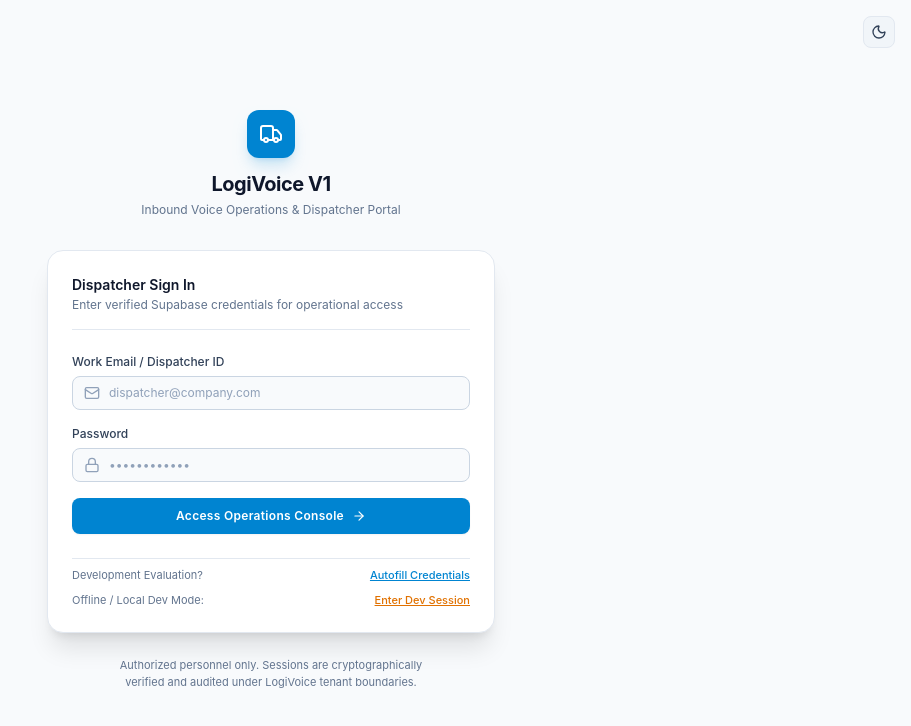
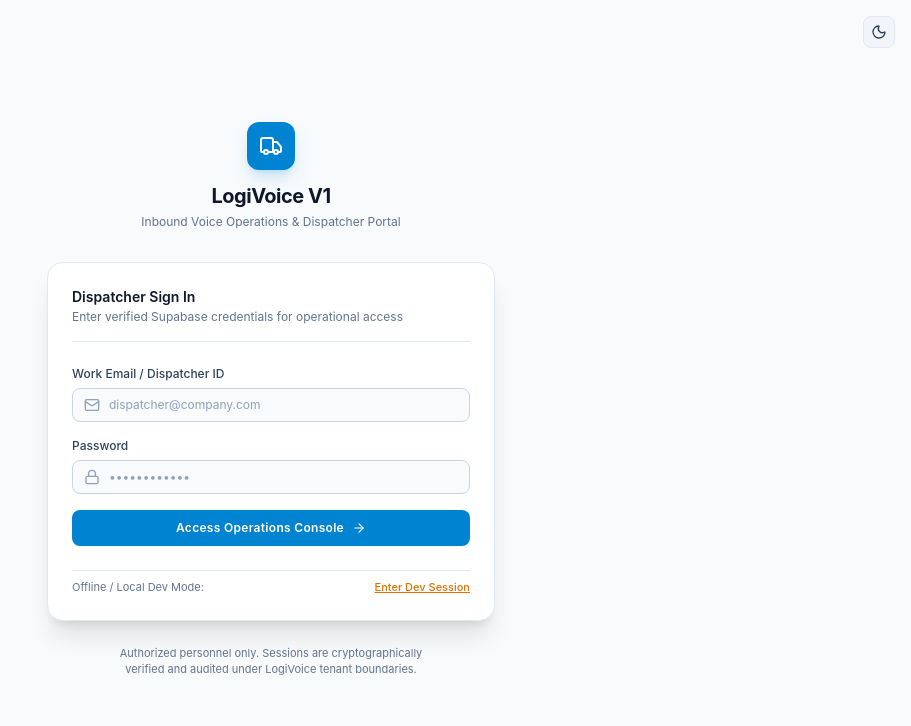
Before and after one commit to raja9693bth/logivoice-v1, a Next.js app: page /login in a window 1280 px wide. Shown: the top 726 px of the page, without its empty margins (369-1280 px from the left). Built offline with nearby package versions, Linux system fonts and the light colour scheme; no server answers.

Commit message:
fix(security): eliminate hardcoded demo credentials, harden telephony E.164 TwiML, and bump release to v1.0.1 (#9)
Co-authored-by: Raja <raja969384bth@gmail.com>

```diff
--- a/app/login/page.tsx
+++ b/app/login/page.tsx
@@ -72,12 +72,6 @@ export default function LoginPage() {
       }
       setIsLoading(false);
     }
-  };
-
-  const handleDemoFill = () => {
-    setEmail('dispatcher@logivoice.local');
-    setPassword('LogiVoice@2026');
-    setError(null);
   };
 
   const handleDevBypass = () => {
@@ -185,19 +179,9 @@ export default function LoginPage() {
             </button>
           </form>
 
-          {/* Development / Demo Autofill Helper */}
+          {/* Development / Demo Evaluation Helper */}
           {isDev && (
             <div className="pt-2 border-t border-slate-200 dark:border-slate-800/60 flex flex-col gap-2 text-[11px] text-slate-500 dark:text-slate-400">
-              <div className="flex items-center justify-between">
-                <span>Development Evaluation?</span>
-                <button
-                  type="button"
-                  onClick={handleDemoFill}
-                  className="text-sky-600 dark:text-sky-400 hover:text-sky-700 dark:hover:text-sky-300 underline font-medium focus:outline-hidden cursor-pointer"
-                >
-                  Autofill Credentials
-                </button>
-              </div>
               <div className="flex items-center justify-between">
                 <span>Offline / Local Dev Mode:</span>
                 <button
--- a/lib/integrations/telephony.ts
+++ b/lib/integrations/telephony.ts
@@ -86,9 +86,22 @@ export async function executeProviderCallTransfer(
       const authHeader = `Basic ${Buffer.from(`${accountSid}:${authToken}`).toString('base64')}`;
       const providerUrl = `https://api.twilio.com/2010-04-01/Accounts/${accountSid}/Calls/${encodeURIComponent(req.callId!)}.json`;
 
-      const safeCallerPhone = req.callerPhone ? escapeXml(req.callerPhone.replace(/[^0-9+]/g, '')) : '';
-      const safeTargetPhone = escapeXml(req.targetPhone.replace(/[^0-9+]/g, ''));
-      const safeTwiml = `<Response><Dial callerId="${safeCallerPhone}">${safeTargetPhone}</Dial></Response>`;
+      const E164_PHONE_REGEX = /^\+?[1-9]\d{1,14}$/;
+      const cleanTargetPhone = req.targetPhone.replace(/[\s()-]/g, '');
+      if (!E164_PHONE_REGEX.test(cleanTargetPhone)) {
+        return {
+          success: false,
+          status: 'PROVIDER_ERROR',
+          provider: 'TWILIO_REST_GATEWAY',
+          error: 'Target phone number does not conform to valid E.164 standard.',
+          message: 'Invalid target phone format for call transfer.',
+        };
+      }
+
+      const cleanCallerPhone = req.callerPhone ? req.callerPhone.replace(/[\s()-]/g, '') : '';
+      const safeCallerPhone = cleanCallerPhone && E164_PHONE_REGEX.test(cleanCallerPhone) ? cleanCallerPhone : '';
+      const callerAttr = safeCallerPhone ? ` callerId="${encodeURIComponent(safeCallerPhone)}"` : '';
+      const safeTwiml = `<Response><Dial${callerAttr}>${encodeURIComponent(cleanTargetPhone)}</Dial></Response>`;
 
       const res = await fetch(providerUrl, {
         method: 'POST',
--- a/package.json
+++ b/package.json
@@ -1,6 +1,6 @@
 {
   "name": "logivoice-v1",
-  "version": "1.0.0",
+  "version": "1.0.1",
   "private": true,
   "scripts": {
     "dev": "next dev",
```
